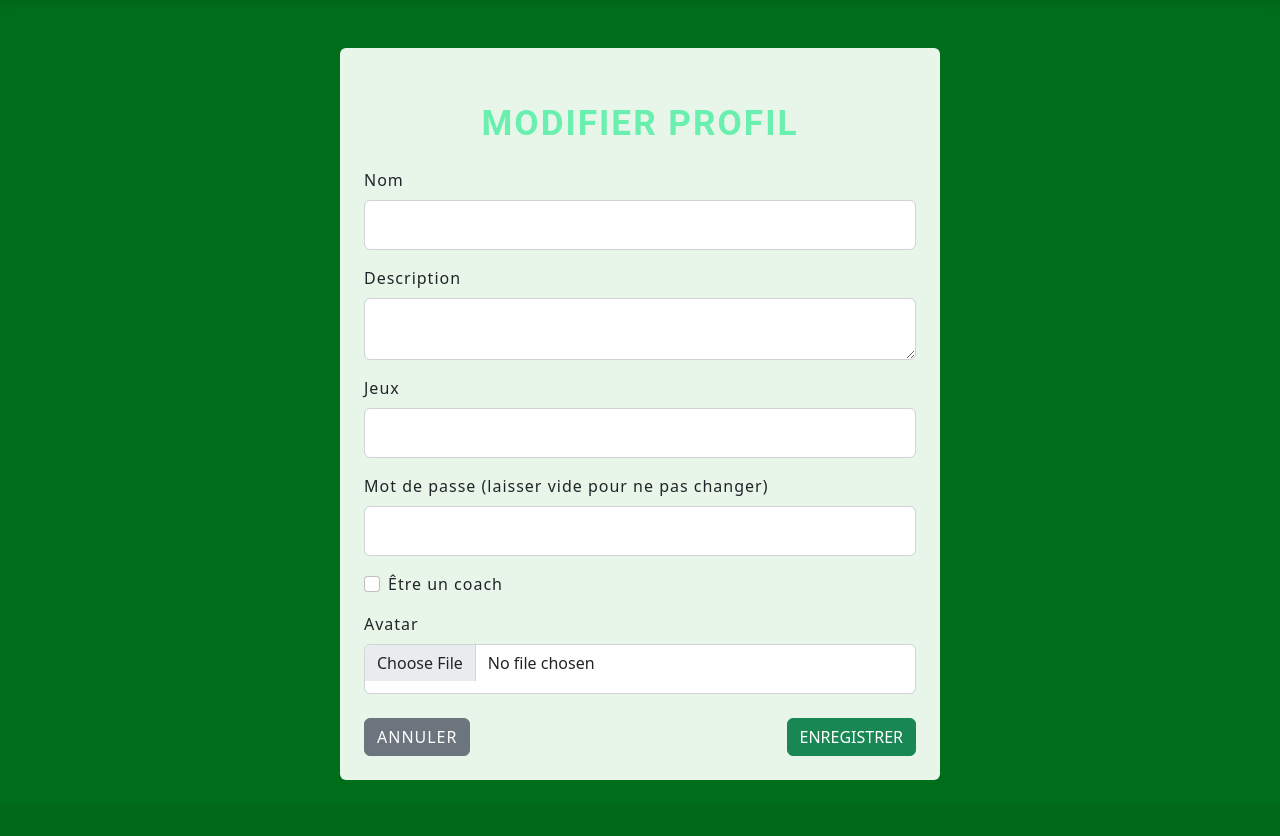
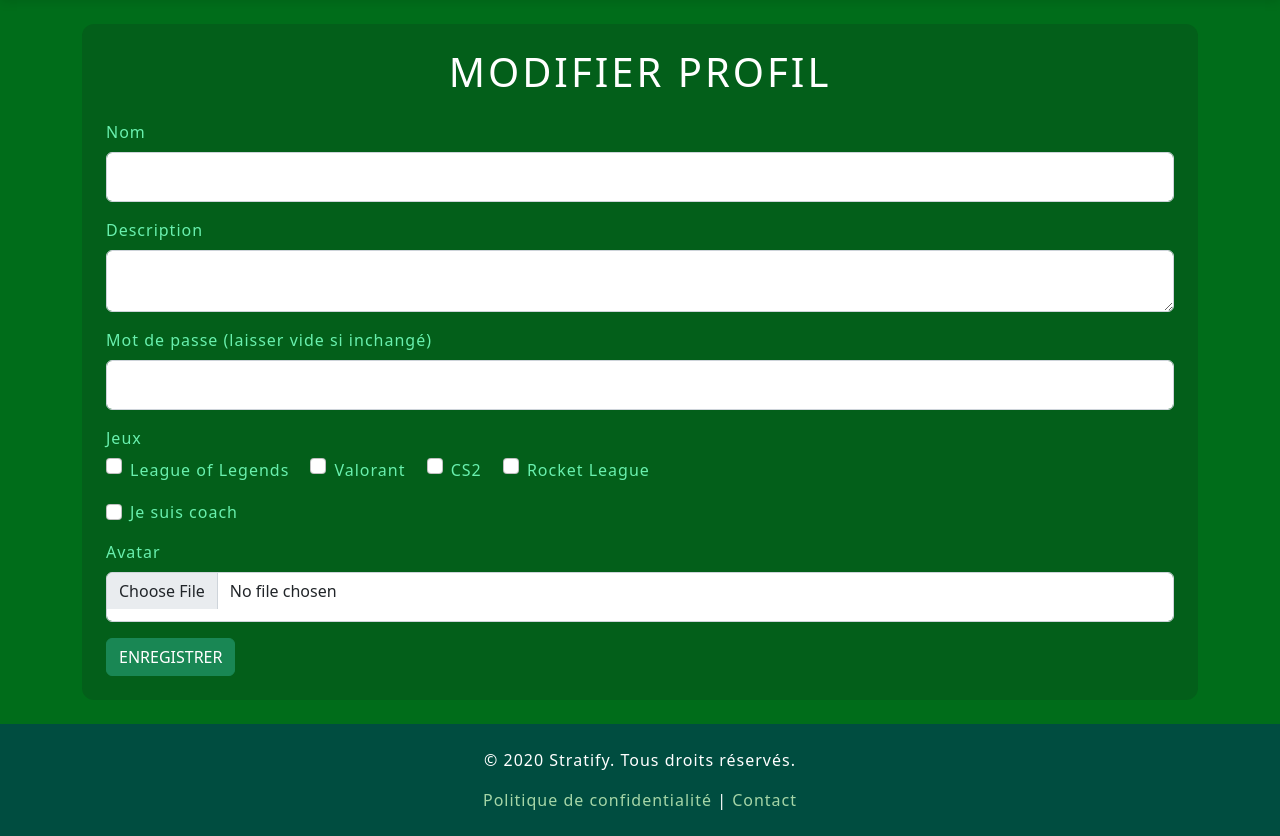
Before and after one commit to Fortin-Philippe/stratify, a Flask app: template templates/profile_modif.jinja in a window 1280 px wide. Shown: the part 91-927 px from the top of the page. Before the commit the page ends 871 px from the top, so only its background shows below. Run offline with Flask 3, Linux system fonts and the light colour scheme; the template is opened without the code that fills it: most values are stand-ins (such as "Sample title", 1, 10 or a date in 2020); some libraries are stand-ins or nearby versions.

Commit message:
ajout d'un footer et modification des jeux pour accpeter le set

```diff
--- a/templates/base.jinja
+++ b/templates/base.jinja
@@ -44,6 +44,15 @@
     {% endblock %}
 </main>
 
+<footer class="text-center py-4 mt-4" style="background-color: #004d40; color: white;">
+    <div>
+        <p>&copy; {{ current_year }} Stratify. Tous droits réservés.</p>
+        <a href="#" style="color: #a5d6a7; text-decoration: none;">Politique de confidentialité</a> |
+        <a href="#" style="color: #a5d6a7; text-decoration: none;">Contact</a>
+    </div>
+</footer>
+
+
 <script src="https://cdn.jsdelivr.net/npm/bootstrap@5.3.0/dist/js/bootstrap.bundle.min.js"></script>
 </body>
 </html>
--- a/templates/profile_modif.jinja
+++ b/templates/profile_modif.jinja
@@ -3,55 +3,52 @@
 {% block title %}Modifier Profil{% endblock %}
 
 {% block content %}
-<div class="container mx-auto mt-5 p-4 rounded"
-     style="max-width: 600px; background-color: rgb(232, 245, 233);">
-
-    <h2 class="titre text-center mb-4">Modifier Profil</h2>
-
-    {% if user.image %}
-        <div class="text-center mb-4">
-            <img src="{{ url_for('static', filename=user.image) }}"
-                 class="rounded-circle" alt="Avatar"
-                 style="width: 120px; height: 120px; object-fit: cover; border: 3px solid rgb(0, 200, 83);">
-        </div>
-    {% endif %}
-
+<div class="container mt-4 p-4" style="background-color: rgba(15, 44, 27, 0.2); border-radius: 12px;">
+    <h1 class="mb-4 text-center" style="color: rgb(255, 255, 255);">Modifier Profil</h1>
     <form method="POST" enctype="multipart/form-data">
         <div class="mb-3">
-            <label class="form-label">Nom</label>
+            <label class="form-label" style="color: rgb(105,240,174);">Nom</label>
             <input class="form-control" type="text" name="user_name" value="{{ user.user_name }}">
         </div>
 
         <div class="mb-3">
-            <label class="form-label">Description</label>
+            <label class="form-label"style="color: rgb(105,240,174);">Description</label>
             <textarea class="form-control" name="description">{{ user.description }}</textarea>
         </div>
 
         <div class="mb-3">
-            <label class="form-label">Jeux</label>
-            <input class="form-control" type="text" name="lstJeux" value="{{ user.lstJeux }}">
+            <label class="form-label" style="color: rgb(105,240,174);">Mot de passe (laisser vide si inchangé)</label>
+            <input class="form-control" type="password" name="mdp">
         </div>
 
         <div class="mb-3">
-            <label class="form-label">Mot de passe (laisser vide pour ne pas changer)</label>
-            <input class="form-control" type="password" name="mdp">
+            <label class="form-label" style="color: rgb(105,240,174);">Jeux</label><br>
+            {% set jeux_possibles = ["League of Legends", "Valorant", "CS2", "Rocket League"] %}
+            {% for jeu in jeux_possibles %}
+                <div class="form-check form-check-inline">
+                    <input class="form-check-input" type="checkbox" name="lstJeux" value="{{ jeu }}"
+                        {% if jeu in user.lstJeux %} checked {% endif %}>
+                    <label class="form-check-label" style="color: rgb(105,240,174);">{{ jeu }}</label>
+                </div>
+            {% endfor %}
         </div>
 
         <div class="mb-3 form-check">
-            <input class="form-check-input" type="checkbox" name="est_coach" id="est_coach"
-                   {% if user.estCoach %}checked{% endif %}>
-            <label class="form-check-label" for="est_coach">Être un coach</label>
+            <input class="form-check-input" type="checkbox" name="est_coach" id="est_coach" value="1"
+                {% if user.estCoach %} checked {% endif %}>
+            <label class="form-check-label" for="est_coach" style="color: rgb(105,240,174);">Je suis coach</label>
         </div>
 
         <div class="mb-3">
-            <label class="form-label">Avatar</label>
+            <label class="form-label" style="color: rgb(105,240,174);">Avatar</label>
             <input class="form-control" type="file" name="image">
+            {% if user.image %}
+                <img src="{{ url_for('static', filename=user.image.split('static/')[-1]) }}"
+                     alt="Avatar" class="img-thumbnail mt-2" width="120">
+            {% endif %}
         </div>
 
-        <div class="d-flex justify-content-between mt-4">
-            <a href="{{ url_for('compte.profile') }}" class="btn btn-secondary">Annuler</a>
-            <button class="btn btn-success" type="submit">Enregistrer</button>
-        </div>
+        <button class="btn btn-success" type="submit">Enregistrer</button>
     </form>
 </div>
 {% endblock %}
```
Also changed, not shown: bd.py (+10 -15 lines), compte.py (+56 -20 lines).
